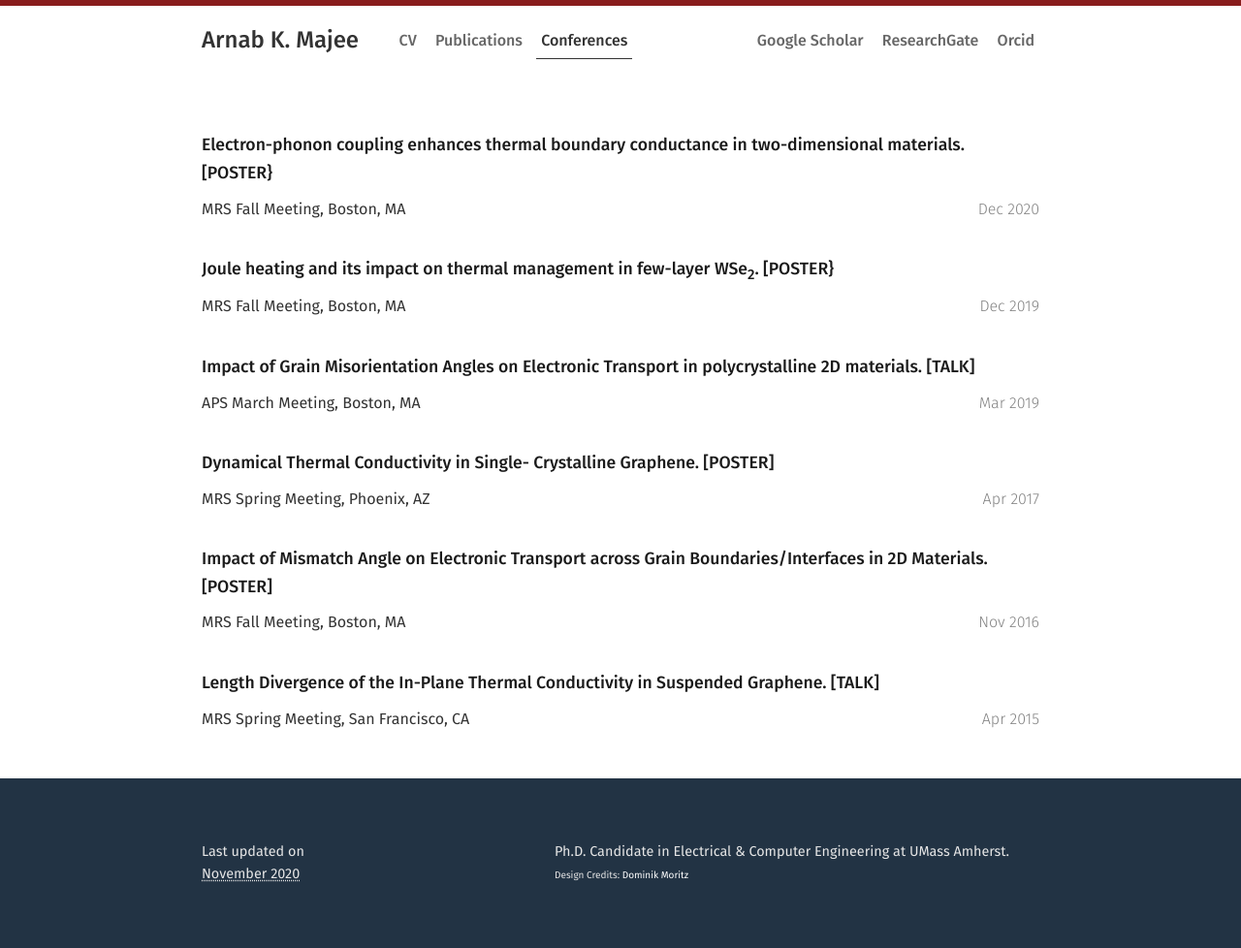
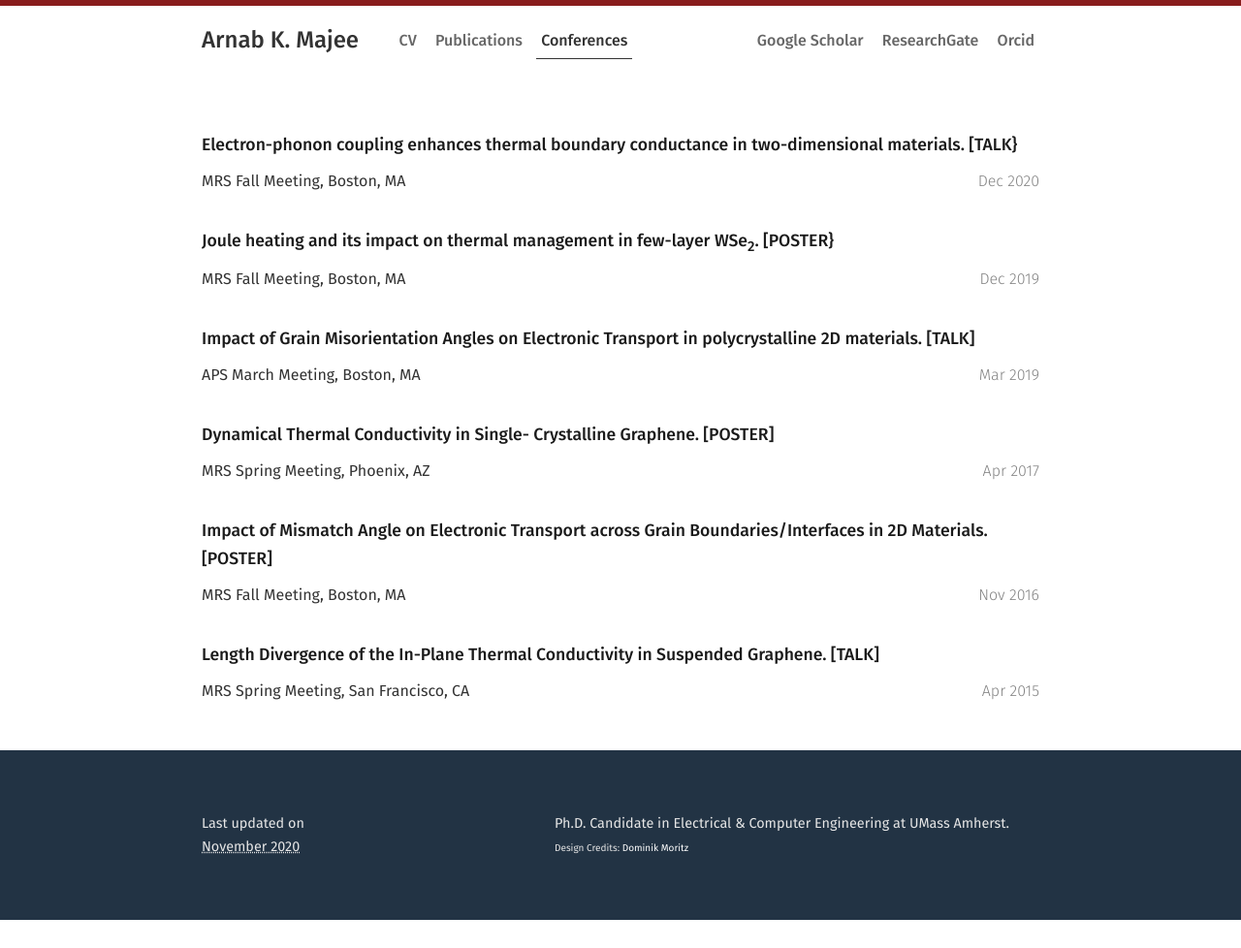
Before and after one commit to arnabmajee/arnabmajee.github.io, a Jekyll site: the page built from talks.md, in a window 1280 px wide. Shown: the whole page at 97% size. Built offline with Jekyll 4.4.1, drawn with Linux system fonts in a browser that asks for light colours; nearby versions of some CDN libraries; a style sheet for code colours, icons or effects is not loaded; after the commit the page ends 949 px from its top, so only the background shows below that.

Commit message:
changed poster to talk

```diff
--- a/_data/talks.yml
+++ b/_data/talks.yml
@@ -1,4 +1,4 @@
-- title: "Electron-phonon coupling enhances thermal boundary conductance in two-dimensional materials. [POSTER}"
+- title: "Electron-phonon coupling enhances thermal boundary conductance in two-dimensional materials. [TALK}"
   location: MRS Fall Meeting
   city: Boston, MA
   date: Dec. 2020
```
